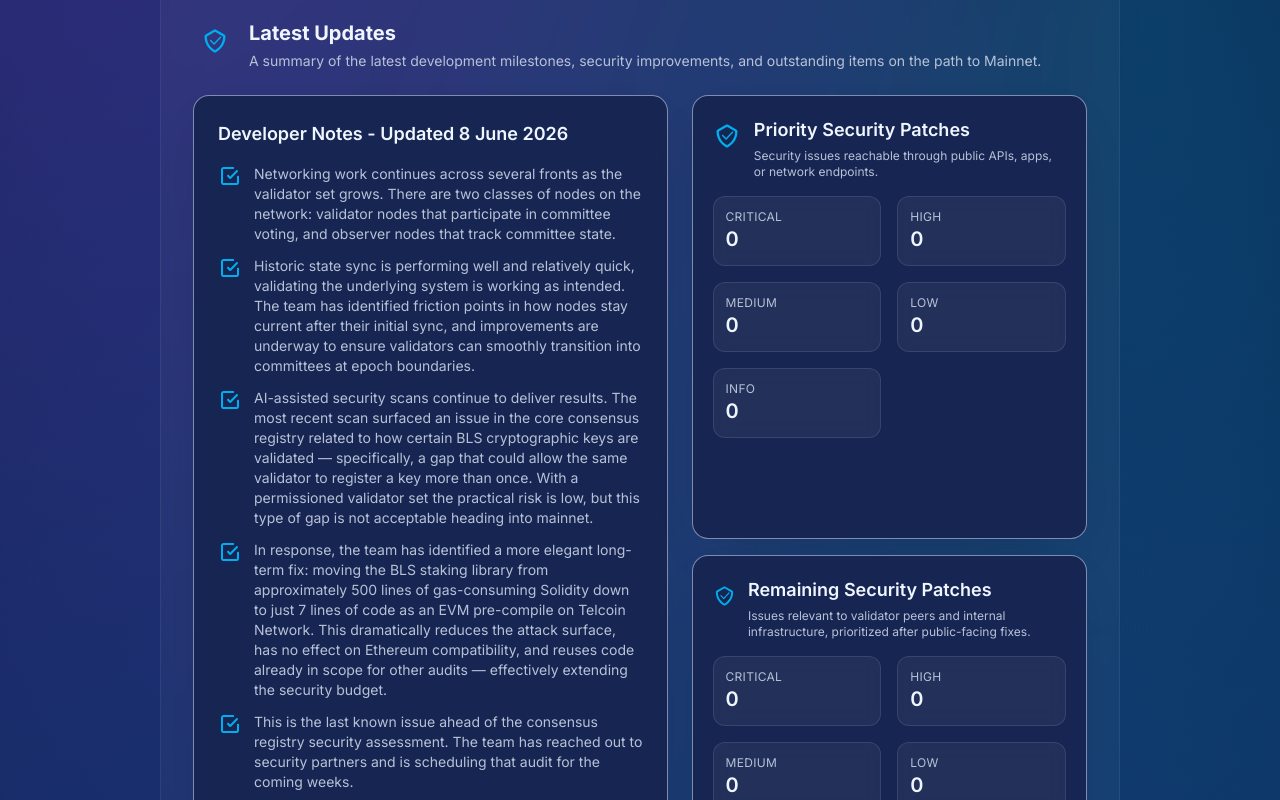
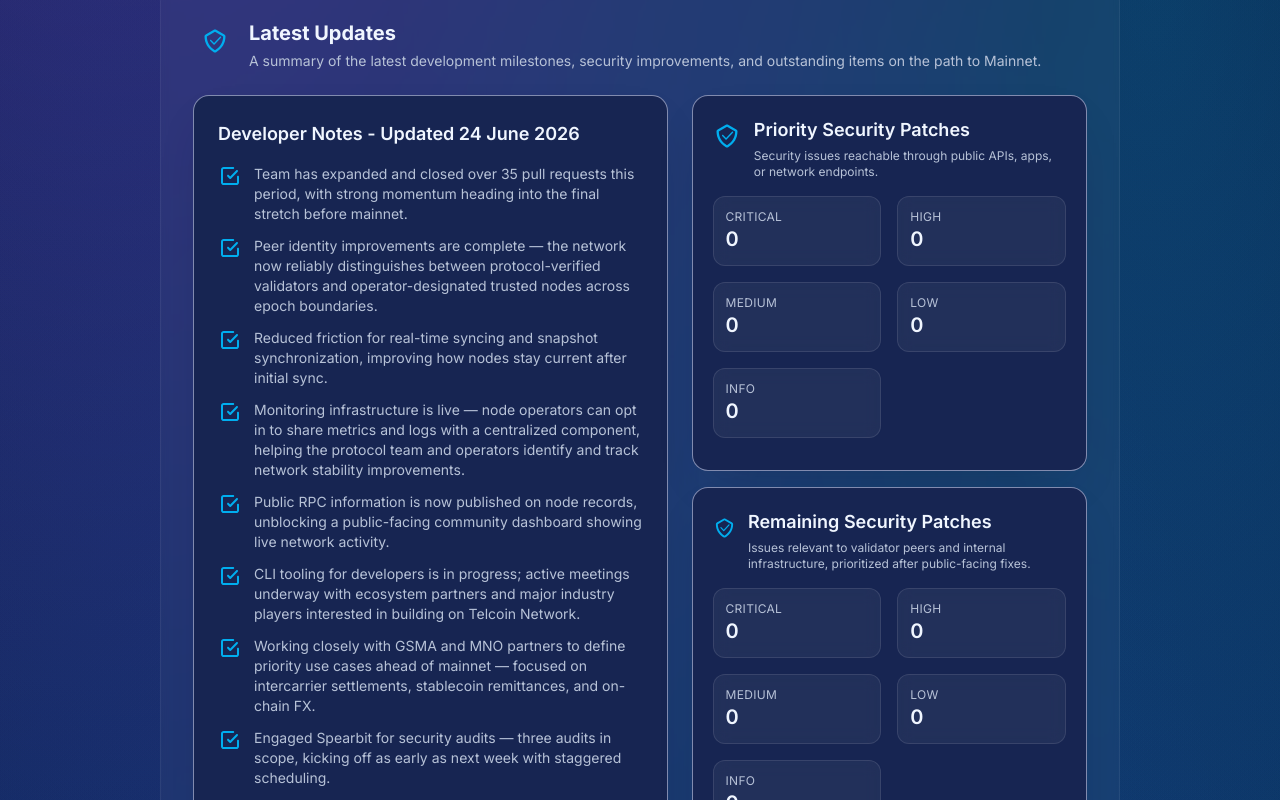
Before and after one commit to Telcoin-Association/tn-roadmap, a React (Vite) app: page / in a window 1280 px wide. Shown: the part 1660-2460 px from the top of the page. Built offline with nearby package versions, Linux system fonts and the light colour scheme.

Commit message:
Add developer notes for 24 June 2026
Co-Authored-By: Claude Sonnet 4.6 <noreply@anthropic.com>
Claude-Session: https://claude.ai/code/session_014nXdYBSJbPspb9NAUZHiq2

```diff
--- a/src/data/developerNotes.ts
+++ b/src/data/developerNotes.ts
@@ -59,6 +59,17 @@ const APRIL_20_DEVELOPER_NOTES = [
   'Testnet will run in parallel with mainnet indefinitely as a sandbox environment using identical code, tools, and data centers (only differing by chain IDs). This allows safe testing of updates before applying them to mainnet and gives developers a testing environment.',
 ];
 
+
+const JUNE_24_DEVELOPER_NOTES = [
+  'Team has expanded and closed over 35 pull requests this period, with strong momentum heading into the final stretch before mainnet.',
+  'Peer identity improvements are complete — the network now reliably distinguishes between protocol-verified validators and operator-designated trusted nodes across epoch boundaries.',
+  'Reduced friction for real-time syncing and snapshot synchronization, improving how nodes stay current after initial sync.',
+  'Monitoring infrastructure is live — node operators can opt in to share metrics and logs with a centralized component, helping the protocol team and operators identify and track network stability improvements.',
+  'Public RPC information is now published on node records, unblocking a public-facing community dashboard showing live network activity.',
+  'CLI tooling for developers is in progress; active meetings underway with ecosystem partners and major industry players interested in building on Telcoin Network.',
+  'Working closely with GSMA and MNO partners to define priority use cases ahead of mainnet — focused on intercarrier settlements, stablecoin remittances, and on-chain FX.',
+  'Engaged Spearbit for security audits — three audits in scope, kicking off as early as next week with staggered scheduling.',
+];
 
 const JUNE_08_DEVELOPER_NOTES = [
   'Networking work continues across several fronts as the validator set grows. There are two classes of nodes on the network: validator nodes that participate in committee voting, and observer nodes that track committee state.',
@@ -126,6 +137,7 @@ const FEBRUARY_19_DEVELOPER_NOTES = [
 ];
 
 const developerNoteDates = [
+  '2026-06-24T00:00:00Z',
   '2026-06-08T00:00:00Z',
   '2026-05-27T00:00:00Z',
   '2026-05-07T00:00:00Z',
@@ -147,6 +159,11 @@ export const getLatestDeveloperNotesDate = () =>
   );
 
 export const buildDeveloperNoteSections = (recentNotes: string[]): DeveloperNoteSection[] => [
+  {
+    title: 'Developer Notes - Updated 24 June 2026',
+    date: '2026-06-24',
+    items: JUNE_24_DEVELOPER_NOTES,
+  },
   {
     title: 'Developer Notes - Updated 8 June 2026',
     date: '2026-06-08',
```
